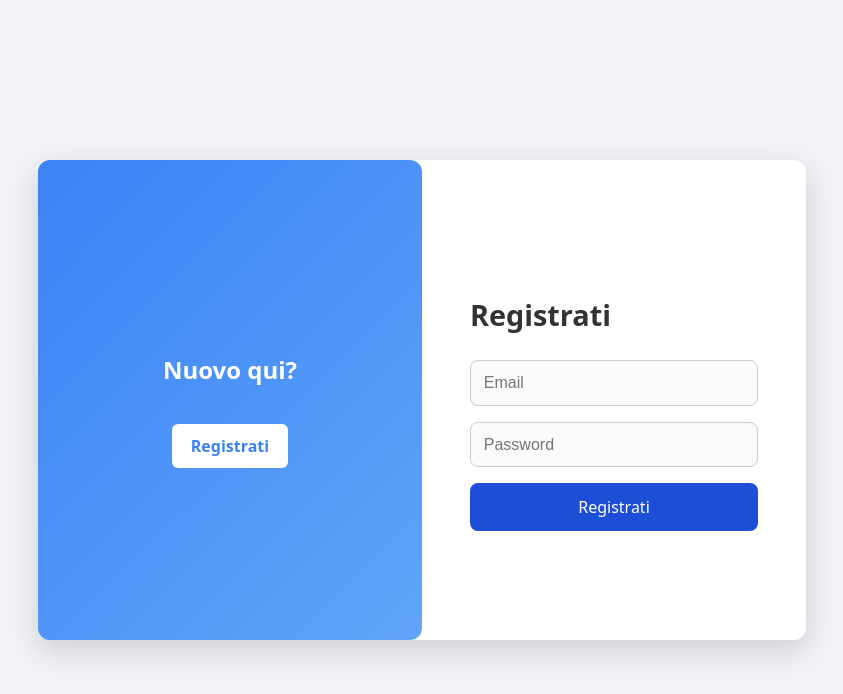
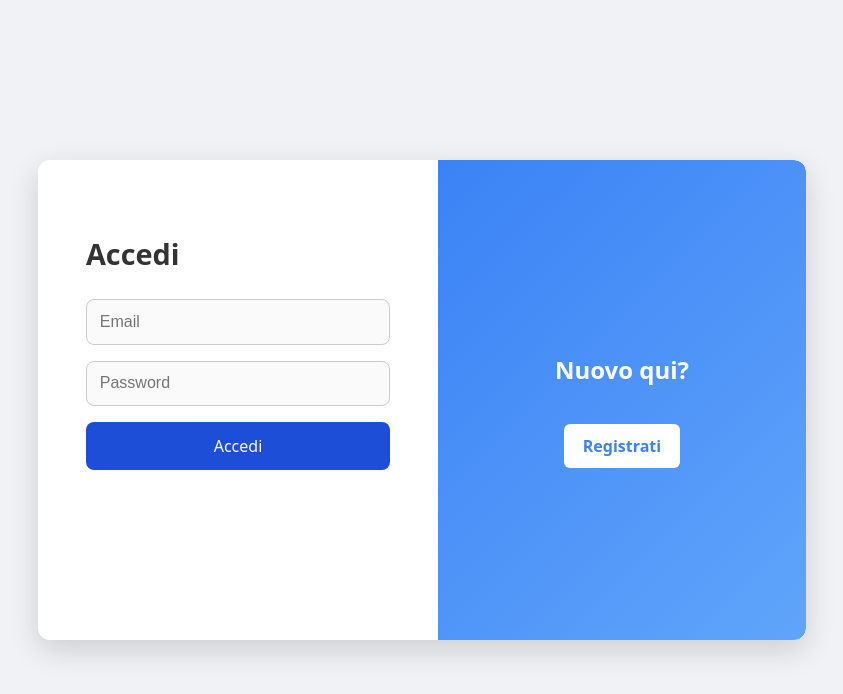
Before and after one commit to EmiTul93/ToDoApp, a React (Vite) app in the folder frontend/: page / in a window 1280 px wide. Shown: the top 694 px of the page, without its empty margins (218-1061 px from the left). Built offline with nearby package versions, Linux system fonts and the light colour scheme.

Commit message:
Form login e register affiancati

```diff
--- a/frontend/src/pages/AuthForm.css
+++ b/frontend/src/pages/AuthForm.css
@@ -1,4 +1,3 @@
-/* Container principale */
 .auth-container {
 position: relative;
 width: 100%;
@@ -10,7 +9,6 @@ justify-content: center;
 align-items: center;
 }
 
-/* Box contenente il login e la registrazione */
 .auth-box {
 width: 768px;
 height: 480px;
@@ -23,42 +21,36 @@ overflow: hidden;
 transition: all 0.5s ease-in-out;
 }
 
-/* Contenitore dei form affiancati */
 .forms-container {
-display: flex;
-width: 200%;
-height: 100%;
-transition: transform 0.5s ease-in-out;
+width: 50%;
+padding: 3rem;
+position: relative;
 }
 
-/* Movimento verso sinistra se attivo */
-.auth-container.active .forms-container {
-transform: translateX(-50%);
+.form-panel-login,
+.form-panel-register {
+display: none;
+flex-direction: column;
 }
 
-/* Pannello singolo (login o registrazione) */
-.form-panel {
-width: 50%;
-padding: 3rem;
+.form-panel-login.active,
+.form-panel-register.active {
 display: flex;
-flex-direction: column;
-justify-content: center;
 }
 
-/* Titolo form */
-.form-panel h2 {
+.form-panel-login h2,
+.form-panel-register h2 {
 margin-bottom: 1.5rem;
 font-size: 1.8rem;
 color: #333;
 }
 
-/* Stile form */
-.form-panel form {
+form {
 display: flex;
 flex-direction: column;
 }
 
-.form-panel input {
+input {
 margin-bottom: 1rem;
 padding: 0.8rem;
 font-size: 1rem;
@@ -67,7 +59,7 @@ border: 1px solid #ccc;
 background-color: #fafafa;
 }
 
-.form-panel button {
+button[type='submit'] {
 padding: 0.8rem;
 font-size: 1rem;
 background-color: #1d4ed8;
@@ -78,17 +70,12 @@ cursor: pointer;
 transition: background-color 0.3s ease;
 }
 
-.form-panel button:hover {
+button[type='submit']:hover {
 background-color: #2563eb;
 }
 
-/* Pannello che contiene il bottone di switch */
 .toggle-panel {
-position: absolute;
-top: 0;
-left: 0;
 width: 50%;
-height: 100%;
 background: linear-gradient(135deg, #3b82f6, #60a5fa);
 border-radius: 0 12px 12px 0;
 color: #fff;
@@ -96,11 +83,9 @@ display: flex;
 justify-content: center;
 align-items: center;
 flex-direction: column;
-transition: transform 0.5s ease-in-out;
-z-index: 10;
+padding: 2rem;
 }
 
-/* Pulsante dello switch */
 .toggle-panel button {
 margin-top: 1rem;
 padding: 0.7rem 1.2rem;
@@ -117,8 +102,8 @@ transition: transform 0.3s ease, background 0.3s ease;
 background: #f3f4f6;
 }
 
-/* Movimento toggle del pannello */
-.auth-container.active .toggle-panel {
-transform: translateX(100%);
-border-radius: 12px 0 0 12px;
+.auth-message {
+margin-top: 1rem;
+color: #e11d48;
+font-weight: bold;
 }
--- a/frontend/src/pages/AuthForm.jsx
+++ b/frontend/src/pages/AuthForm.jsx
@@ -40,13 +40,14 @@ setMessage('Registrazione fallita.');
 };
 
 return (
-<div className={`auth-container ${!isLogin ? 'active' : ''}`}>
+<div className="auth-container">
 <div className="auth-box">
 <div className="forms-container">
-{/* Login Form */}
-<div className="form-panel">
-<h2>Accedi</h2>
-<form onSubmit={handleLogin}>
+<div
+  className={`form-panel-login ${isLogin ? 'active' : ''}`}
+>
+  <h2>Accedi</h2>
+  <form onSubmit={handleLogin}>
 <input
 type="email"
 placeholder="Email"
@@ -64,8 +65,9 @@ onChange={(e) => setLoginPassword(e.target.value)}
 <button type="submit">Accedi</button>
 </form>
 </div>
-      {/* Register Form */}
-      <div className="form-panel">
+      <div
+        className={`form-panel-register ${!isLogin ? 'active' : ''}`}
+      >
         <h2>Registrati</h2>
         <form onSubmit={handleRegister}>
           <input
@@ -87,7 +89,6 @@ onChange={(e) => setLoginPassword(e.target.value)}
       </div>
     </div>
 
-    {/* Toggle Panel */}
     <div className="toggle-panel">
       <h2>{isLogin ? 'Nuovo qui?' : 'Hai già un account?'}</h2>
       <button onClick={() => setIsLogin(!isLogin)}>
@@ -96,7 +97,7 @@ onChange={(e) => setLoginPassword(e.target.value)}
     </div>
   </div>
 
-  {message && <p style={{ marginTop: '1rem', color: 'red' }}>{message}</p>}
+  {message && <p className="auth-message">{message}</p>}
 </div>
 );
 };
```
